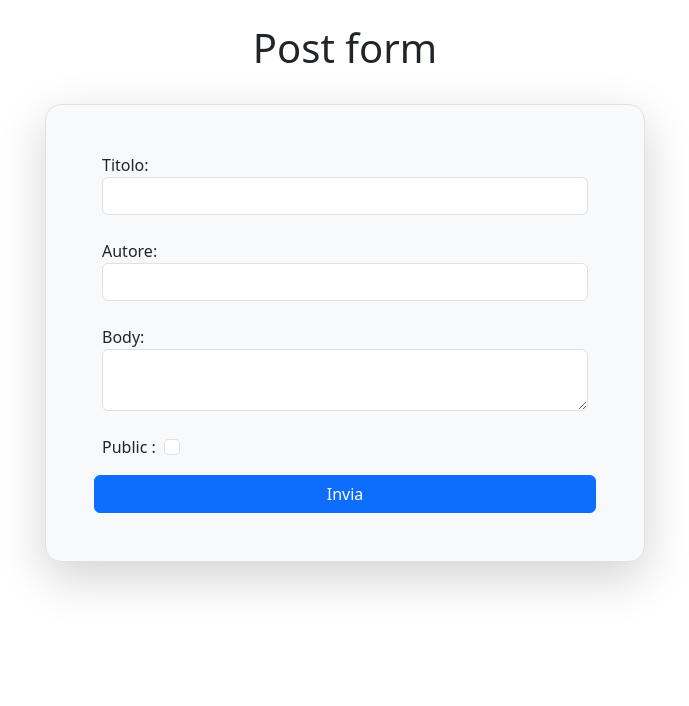
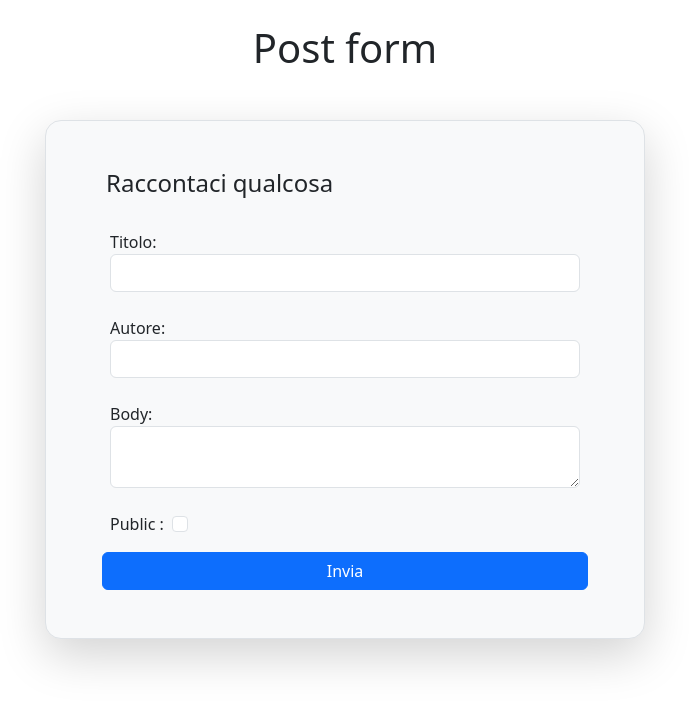
Before and after one commit to Michecosa/react-post-form, a React (Vite) app: page / in a window 1280 px wide. Shown: the top 706 px of the page, without its empty margins (295-984 px from the left). Built offline with nearby package versions, Linux system fonts and the light colour scheme.

Commit message:
Add (real) finishing touches to the page design

```diff
--- a/src/components/Form.jsx
+++ b/src/components/Form.jsx
@@ -43,17 +43,17 @@ export default function Form({ endpoint }) {
   }
 
   return (
-    <div className="d-flex justify-content-center mt-5">
+    <div
+      style={{ width: "600px", margin: "0 auto" }}
+      className="d-flex row justify-content-center mt-5 p-5 border rounded-4 shadow-lg bg-body-tertiary"
+    >
+      <h4 className="mb-3">Raccontaci qualcosa</h4>
       {message && (
         <p style={{ color: message.type === "success" ? "green" : "red" }}>
           {message.message}
         </p>
       )}
-      <form
-        style={{ width: "600px" }}
-        className="row g-3 border rounded-4 p-5 shadow-lg bg-body-tertiary"
-        onSubmit={handleSubmit}
-      >
+      <form className="row g-3 " onSubmit={handleSubmit}>
         <label className="form-label mt-0">
           Titolo:
           <input
```
